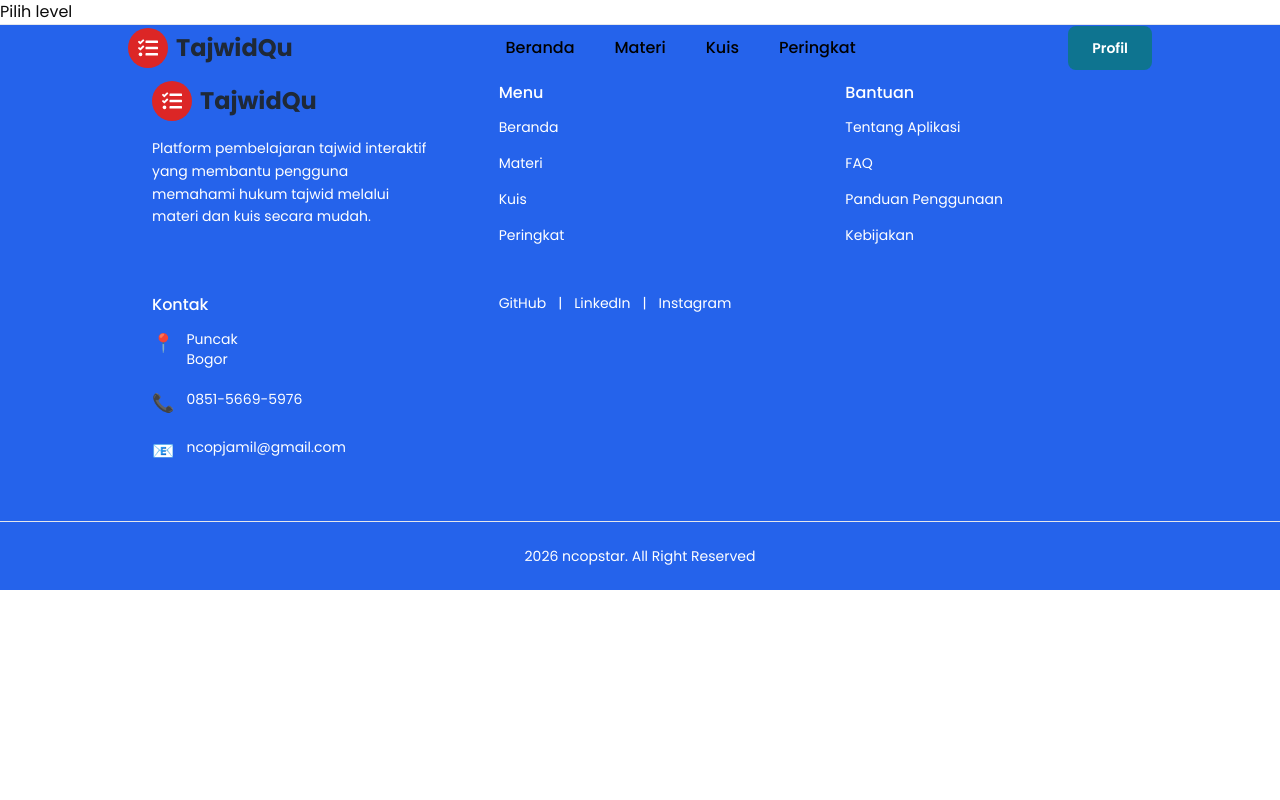
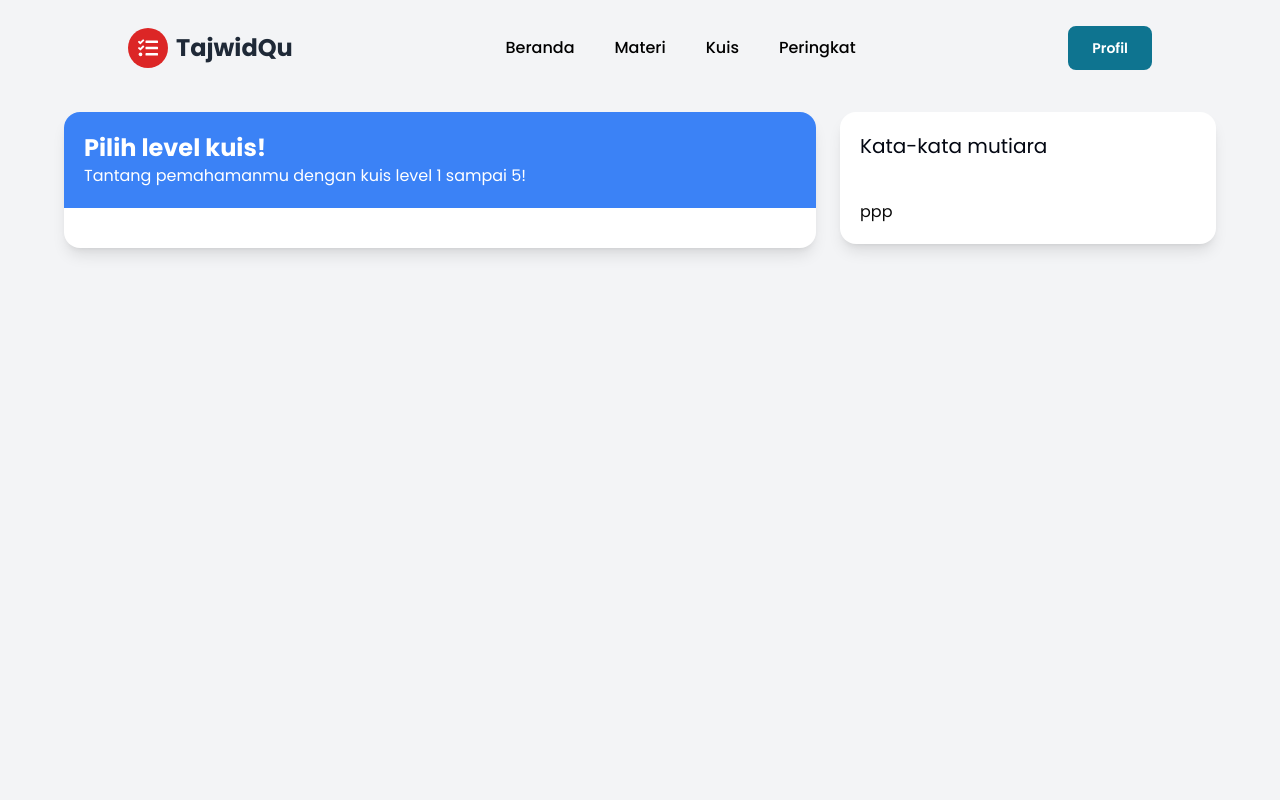
Before and after one commit to Sofwatunida/tq_app, a Next.js app: page /kuisLevel in a window 1280 px wide. Shown: the top 800 px of the page. Built offline with nearby package versions, Linux system fonts and the light colour scheme.

Commit message:
dasar levelpage

```diff
--- a/app/kuisLevel/page.tsx
+++ b/app/kuisLevel/page.tsx
@@ -1,9 +1,22 @@
 import React from 'react';
+import KuisLevel from 'kuisLevel';
+import KataMutiara from 'kataMutiara';
 
-const KuisLevel = () => {
+export default function KuisLevelPages() {
+    return (
+        <main className="min-h-screen bg-gray-100 pt-28 pb-20">
+            <div className="w-[90%] mx-auto flex gap-6">
 
-    return <div>Pilih level</div>;
+                {/* Kolom kiri */}
+                <div className="w-2/3 space-y-6">
+                    <KuisLevel />
+                </div>
 
-};
-
-export default KuisLevel;
+                {/* Kolom kanan */}
+                <div className="w-1/3 space-y-6">
+                    <KataMutiara />
+                </div>
+            </div>
+        </main>
+    );
+}
--- /dev/null
+++ b/components/Kuis/KataMutiara.tsx
@@ -0,0 +1,21 @@
+import React from 'react';
+
+
+const KataMutiara = () => {
+    return (
+         <div className="bg-white rounded-2xl shadow-lg overflow-hidden">
+             {/* header */}
+            <div className="text-gray-950 p-5">
+                <h2 className="text-xl">Kata-kata mutiara</h2>
+
+            </div>
+             {/* isi */}
+            <div className="p-5 space-y-3">ppp
+
+
+             </div>
+        </div>
+    )
+};
+
+export default KataMutiara;
--- /dev/null
+++ b/components/Kuis/KuisLevel.tsx
@@ -0,0 +1,18 @@
+import React from 'react';
+
+
+const kuisLevel = () => {
+    return (
+      <div className="bg-white rounded-2xl shadow-lg overflow-hidden">
+        {/* header */}
+        <div className="text-white bg-blue-500 p-5">
+          <h2 className="text-2xl font-bold">Pilih level kuis!</h2>
+          <p>Tantang pemahamanmu dengan kuis level 1 sampai 5!</p>
+        </div>
+        {/* isi */}
+        <div className="p-5 space-y-3"></div>
+      </div>
+    );
+};
+
+export default kuisLevel;
--- a/tsconfig.json
+++ b/tsconfig.json
@@ -42,7 +42,11 @@
       "pilihMateri": ["components/Materi/PilihMateri"],
       "listMateri":["components/Materi/ListMateri"],
       "learnMateri": ["components/Materi/LearnMateri"],
-      "fahamMateri": ["components/Materi/FahamMateri"]
+      "fahamMateri": ["components/Materi/FahamMateri"],
+
+      // kuis
+      "kuisLevel": ["components/Kuis/KuisLevel"],
+      "kataMutiara": ["components/Kuis/KataMutiara"]
     }
   },
 
```
